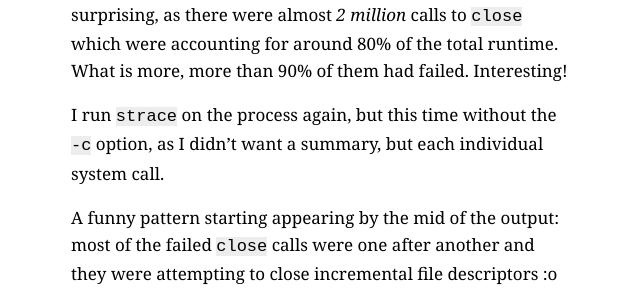
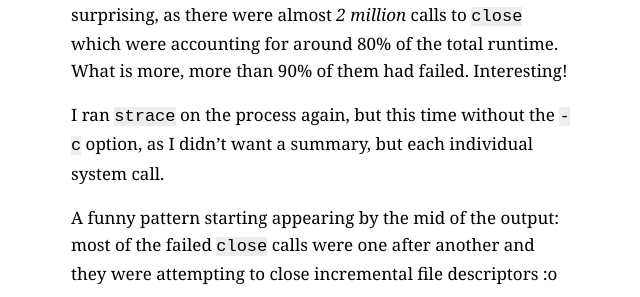
Before and after one commit to javierhonduco/blog, a Jekyll site: the page built from _posts/2017-10-1-the-case-of-the-2-million-close-calls.md, in a window 1280 px wide and 900 px high, scrolled down 410 px. Shown: the part 157-454 px from the top of the window, without its empty margins (319-959 px from the left). Built offline with Jekyll 4.4.1, drawn with Linux system fonts in a browser that asks for light colours; a script that is not in the unit is left out.

Commit message:
Tiny fixes

```diff
--- a/_posts/2017-10-1-the-case-of-the-2-million-close-calls.md
+++ b/_posts/2017-10-1-the-case-of-the-2-million-close-calls.md
@@ -11,7 +11,7 @@
 ### First debugging attempts
 Being a bit clueless about this, I tried running `strace` with the `-fc` flags (so children processes would be also tracked and it would display a very nice summary of the syscalls instead of per syscall information) on it. The result was a bit surprising, as there were almost *2 million* calls to `close` which were accounting for around 80% of the total runtime. What is more, more than 90% of them had failed. Interesting!
 
-I run `strace` on the process again, but this time without the `-c` option, as I didn't want a summary, but each individual system call.
+I ran `strace` on the process again, but this time without the `-c` option, as I didn't want a summary, but each individual system call.
 
 A funny pattern starting appearing by the mid of the output: most of the failed `close` calls were one after another and they were attempting to close incremental file descriptors :o
 
@@ -51,4 +51,4 @@
 * [3] [https://stackoverflow.com/questions/899038/getting-the-highest-allocated-file-descriptor/918469#918469](https://stackoverflow.com/questions/899038/getting-the-highest-allocated-file-descriptor/918469#918469)
 
 ### Notes
-* It's fun to see how this is implemented, such as in [cPython](https://github.com/python/cpython/blob/163468a766e16604bdea04a1ab808c0d3e729e5d/Modules/_posixsubprocess.c#L216) or in [Facebook's folly library](https://github.com/facebook/folly/blob/4af3040b4c2192818a413bad35f7a6cc5846ed0b/folly/Subprocess.cpp#L484-L490)
+* It's fun to see how this is implemented, such as in [CPython](https://github.com/python/cpython/blob/163468a766e16604bdea04a1ab808c0d3e729e5d/Modules/_posixsubprocess.c#L216) or in [Facebook's folly library](https://github.com/facebook/folly/blob/4af3040b4c2192818a413bad35f7a6cc5846ed0b/folly/Subprocess.cpp#L484-L490)
```
